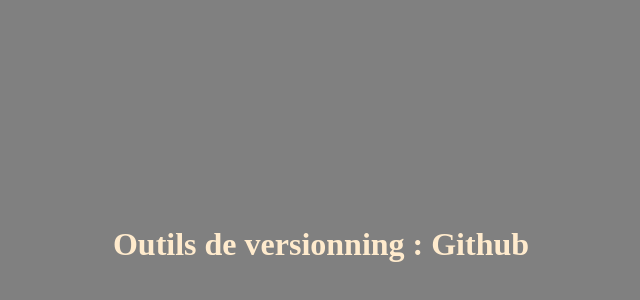
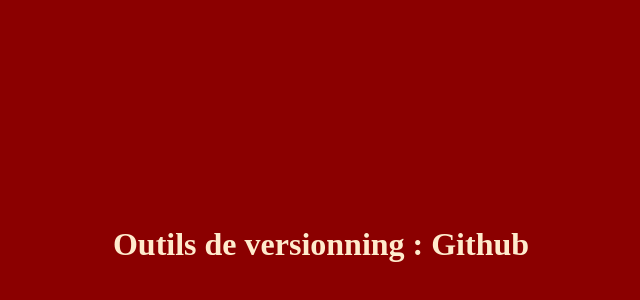
Before and after one commit to anjara304/hackathon-devops, a plain HTML site: page index.html in a window 1280 px wide. Shown: the part 48-348 px from the top of the page, without its empty margins (319-959 px from the left). Drawn offline with Linux system fonts and the light colour scheme.

Commit message:
Modification de la couleur de fond en rouge foncé

```diff
--- a/index.html
+++ b/index.html
@@ -6,7 +6,7 @@
     <meta name="viewport" content="width=device-width, initial-scale=1.0">
     <title>Hackathon DevOps</title>
 </head>
-<body style="background-color:gray">
+<body style="background-color:darkred">
    <h1
 	style="color:blanchedalmond;
 		text-align: center;
```
